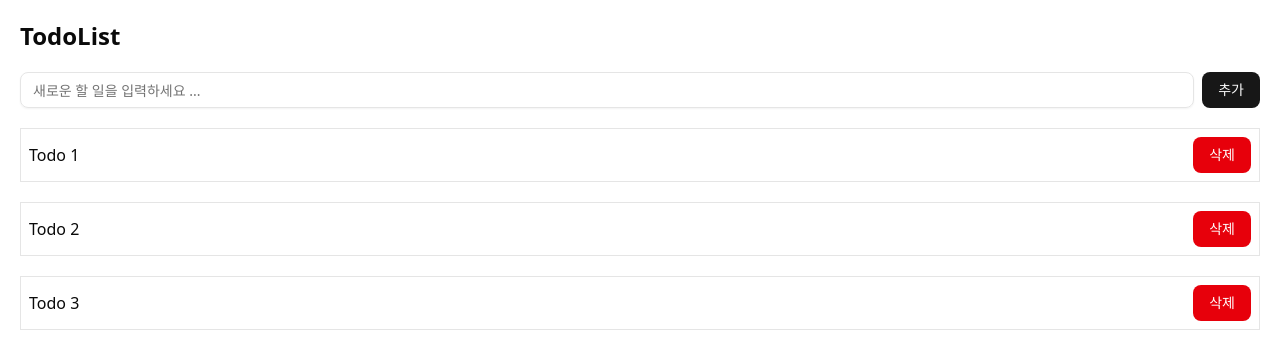
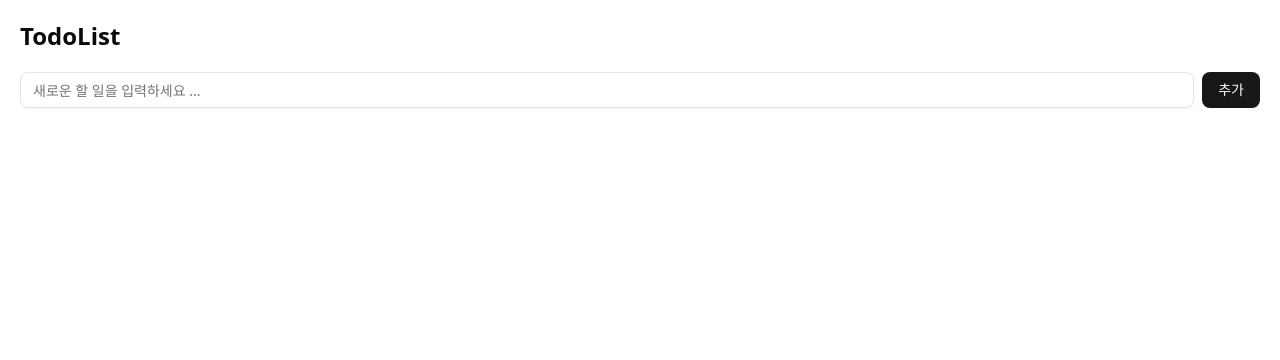
Before and after one commit to JuMoth/onebite-exam, a React (Vite) app: page /todolist in a window 1280 px wide. Shown: the top 360 px of the page. Built offline with nearby package versions, Linux system fonts and the light colour scheme.

Commit message:
feat: Todo-List Features

```diff
--- a/src/components/ui/todo-list/todo-editor.tsx
+++ b/src/components/ui/todo-list/todo-editor.tsx
@@ -1,11 +1,26 @@
 import { Button } from "@/components/ui/button";
 import { Input } from "@/components/ui/input";
+import { useCreateTodo } from "@/store/todos";
+import { useState } from "react";
 
 export default function TodoEditor() {
+  const createTodo = useCreateTodo();
+  const [content, setContent] = useState("");
+
+  const handleAddClick = () => {
+    if (content.trim() === "") return;
+    createTodo(content);
+    setContent("");
+  };
+
   return (
     <div className="flex gap-2">
-      <Input placeholder="새로운 할 일을 입력하세요 ..." />
-      <Button>추가</Button>
+      <Input
+        value={content}
+        onChange={(e) => setContent(e.target.value)}
+        placeholder="새로운 할 일을 입력하세요 ..."
+      />
+      <Button onClick={handleAddClick}>추가</Button>
     </div>
   );
 }
--- a/src/components/ui/todo-list/todo-item.tsx
+++ b/src/components/ui/todo-list/todo-item.tsx
@@ -1,3 +1,4 @@
+import { useDeleteTodo } from "@/store/todos";
 import { Button } from "../button";
 
 export default function TodoItem({
@@ -7,10 +8,18 @@ export default function TodoItem({
   id: number;
   content: string;
 }) {
+  const deleteTodo = useDeleteTodo();
+
+  const handleDeleteClick = () => {
+    deleteTodo(id);
+  };
+
   return (
     <div className="flex items-center justify-between border p-2">
       {content}
-      <Button variant={"destructive"}>삭제</Button>
+      <Button onClick={handleDeleteClick} variant={"destructive"}>
+        삭제
+      </Button>
     </div>
   );
 }
--- a/src/pages/todo-list-page.tsx
+++ b/src/pages/todo-list-page.tsx
@@ -1,27 +1,15 @@
 import TodoEditor from "@/components/ui/todo-list/todo-editor";
 import TodoItem from "@/components/ui/todo-list/todo-item";
-
-const dummyTodos = [
-  {
-    id: 1,
-    content: "Todo 1",
-  },
-  {
-    id: 2,
-    content: "Todo 2",
-  },
-  {
-    id: 3,
-    content: "Todo 3",
-  },
-];
+import { useTodos } from "@/store/todos";
 
 export default function TodoListPage() {
+  const todos = useTodos();
+
   return (
     <div className="flex flex-col gap-5 p-5">
       <h1 className="text-2xl font-bold">TodoList</h1>
       <TodoEditor />
-      {dummyTodos.map((todo) => (
+      {todos.map((todo) => (
         <TodoItem key={todo.id} {...todo} />
       ))}
     </div>
--- /dev/null
+++ b/src/store/todos.ts
@@ -0,0 +1,47 @@
+import { create } from "zustand";
+import { combine } from "zustand/middleware";
+import { immer } from "zustand/middleware/immer";
+import type { Todo } from "@/types";
+
+const initialState: {
+    todos: Todo[];
+} = {
+    todos: [],
+};
+
+const useTodosStore = create(
+    immer(
+        combine(initialState, (set) => ({
+            actions: {
+                createTodo: (content: string) => {
+                    set(state => {
+                        state.todos.push({
+                            id: new Date().getTime(),
+                            content: content,
+                        });
+                    });
+                },
+                deleteTodo: (targetId: number) => {
+                    set((state) => {
+                        state.todos = state.todos.filter((todo) => todo.id !== targetId);
+                    });
+                },
+            },
+        })),
+    ),
+);
+
+export const useTodos = () => {
+    const todos = useTodosStore((store) => store.todos);
+    return todos;
+};
+
+export const useCreateTodo = () => {
+    const createTodo = useTodosStore((store) => store.actions.createTodo);
+    return createTodo;
+};
+
+export const useDeleteTodo = () => {
+    const deleteTodo = useTodosStore((store) => store.actions.deleteTodo);
+    return deleteTodo;
+};
--- /dev/null
+++ b/src/types.ts
@@ -0,0 +1,4 @@
+export interface Todo {
+    id: number;
+    content: string;
+}
```
